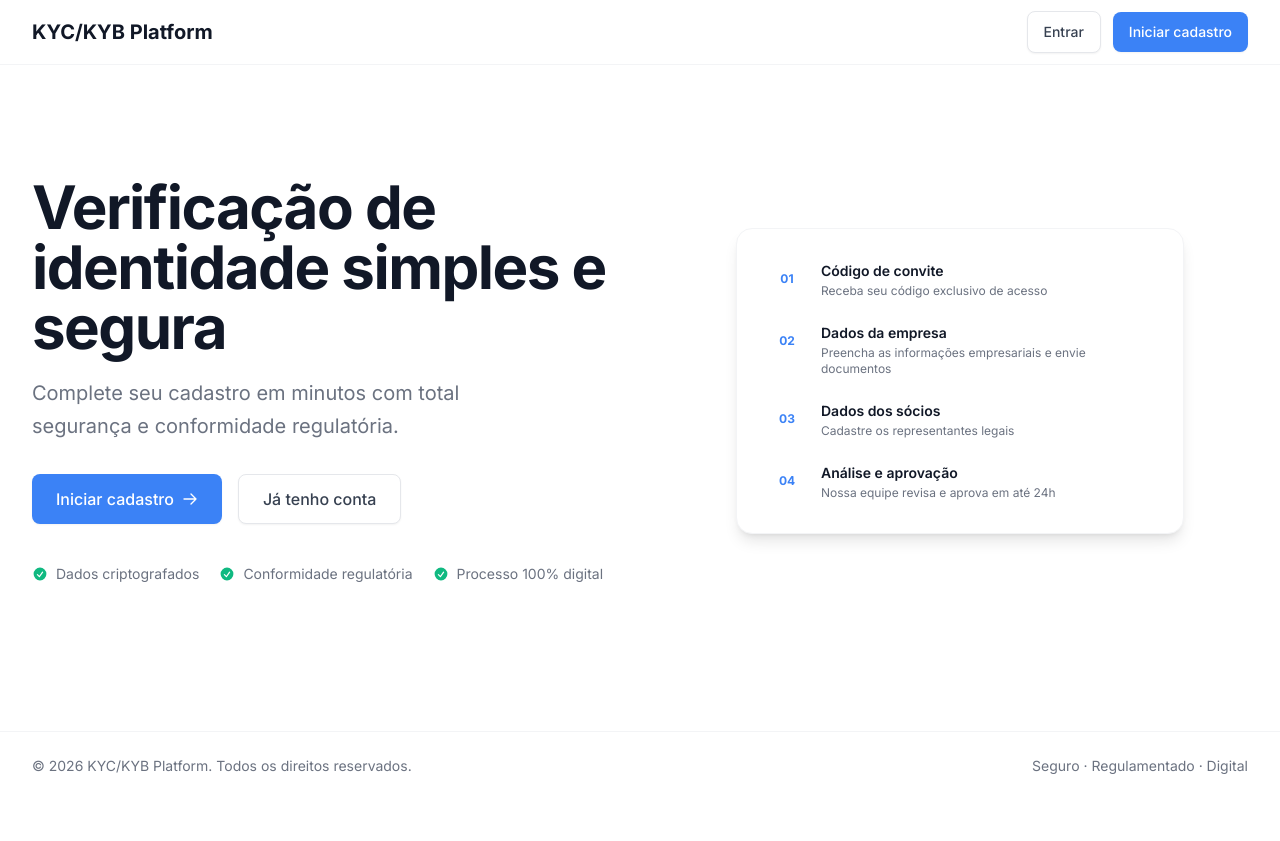
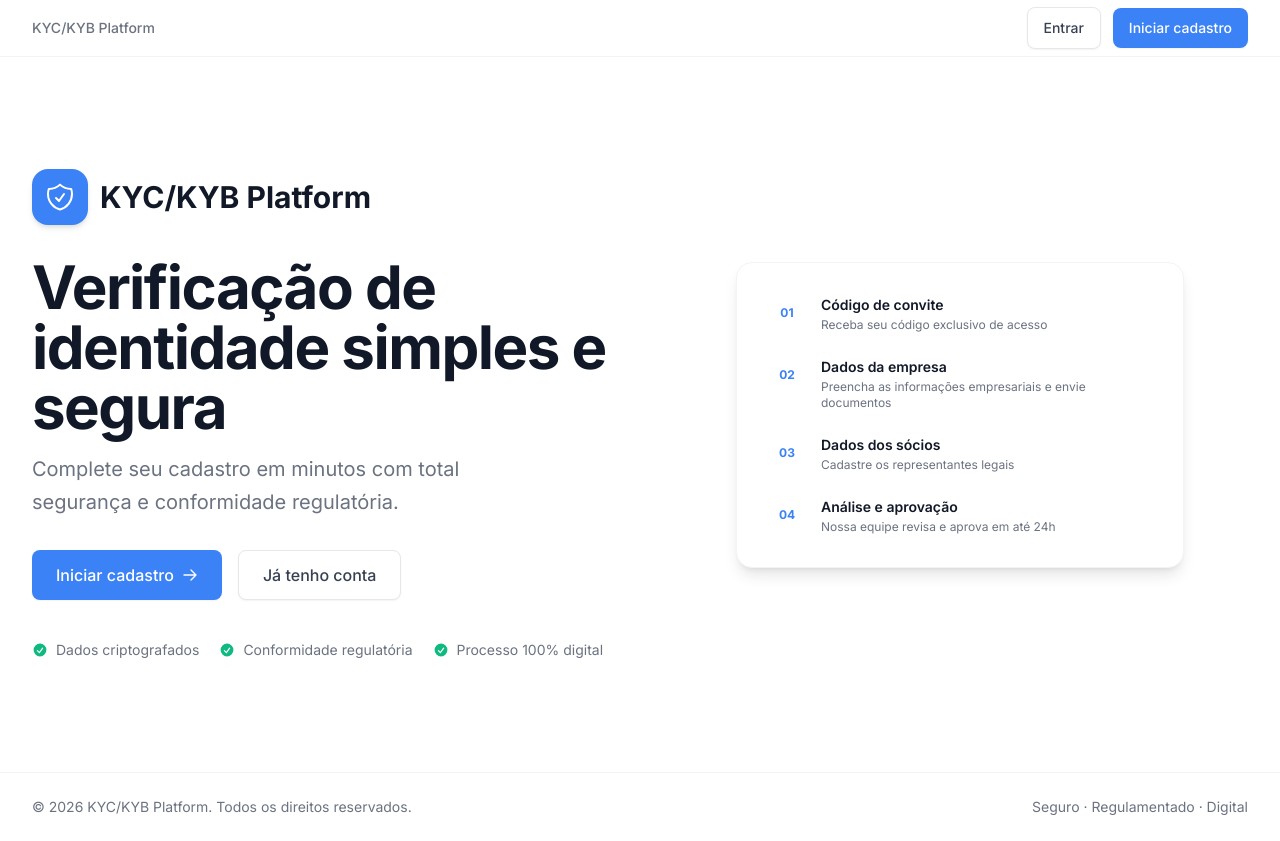
Before and after one commit to brennoclemente/KYC-plataform, a Next.js app in the folder kyc-kyb-onboarding-platform/: page / in a window 1280 px wide. Before the commit the page ends 800 px from the top, so only its background shows below. Built offline with nearby package versions, Linux system fonts and the light colour scheme; no server answers; the database is empty.

Commit message:
fix: remove logo from header, keep only in hero at larger size

```diff
--- a/kyc-kyb-onboarding-platform/src/app/page.tsx
+++ b/kyc-kyb-onboarding-platform/src/app/page.tsx
@@ -33,15 +33,10 @@ export default async function HomePage() {
   return (
     <div className="min-h-screen flex flex-col bg-background">
 
-      {/* ── Header ─────────────────────────────────────────────────────────── */}
-      <header className="bg-white border-b border-gray-100 sticky top-0 z-10">
-        <div className="max-w-7xl mx-auto px-8 h-16 flex items-center justify-between">
-          {theme.logoUrl ? (
-            <Image src={theme.logoUrl} alt={theme.appName} width={140} height={40}
-              className="h-10 w-auto object-contain" />
-          ) : (
-            <span className="text-xl font-bold text-text">{theme.appName}</span>
-          )}
+      {/* ── Header — sem logo, só navegação ────────────────────────────────── */}
+      <header className="bg-white/80 backdrop-blur border-b border-gray-100 sticky top-0 z-10">
+        <div className="max-w-7xl mx-auto px-8 h-14 flex items-center justify-between">
+          <span className="text-sm font-medium text-secondary">{theme.appName}</span>
           <div className="flex items-center gap-3">
             <Link href="/login" className="btn btn-secondary text-sm">Entrar</Link>
             <Link href="/register" className="btn btn-primary text-sm">{theme.heroCtaText}</Link>
@@ -49,22 +44,36 @@ export default async function HomePage() {
         </div>
       </header>
 
-      {/* ── Hero — split layout ─────────────────────────────────────────────── */}
+      {/* ── Hero ────────────────────────────────────────────────────────────── */}
       <main className="flex-1">
         <div className="max-w-7xl mx-auto px-8 py-20 lg:py-28">
           <div className="grid grid-cols-1 lg:grid-cols-2 gap-16 items-center">
 
-            {/* Left — text content */}
+            {/* Left — logo + texto */}
             <div className="space-y-8">
-              {/* Logo grande no hero (se existir) */}
-              {theme.logoUrl && (
-                <div className="mb-4">
-                  <Image src={theme.logoUrl} alt={theme.appName} width={220} height={64}
-                    className="h-16 w-auto object-contain" />
+
+              {/* Logo grande integrado ao hero */}
+              {theme.logoUrl ? (
+                <Image
+                  src={theme.logoUrl}
+                  alt={theme.appName}
+                  width={280}
+                  height={80}
+                  className="h-20 w-auto object-contain"
+                />
+              ) : (
+                <div className="inline-flex items-center gap-3">
+                  <div className="w-14 h-14 rounded-2xl bg-primary flex items-center justify-center shadow-md">
+                    <svg className="w-8 h-8 text-white" fill="none" viewBox="0 0 24 24" stroke="currentColor" strokeWidth={1.5}>
+                      <path strokeLinecap="round" strokeLinejoin="round" d="M9 12.75L11.25 15 15 9.75m-3-7.036A11.959 11.959 0 013.598 6 11.99 11.99 0 003 9.749c0 5.592 3.824 10.29 9 11.623 5.176-1.332 9-6.03 9-11.622 0-1.31-.21-2.571-.598-3.751h-.152c-3.196 0-6.1-1.248-8.25-3.285z" />
+                    </svg>
+                  </div>
+                  <span className="text-3xl font-bold text-text">{theme.appName}</span>
                 </div>
               )}
 
-              <div className="space-y-5">
+              {/* Texto */}
+              <div className="space-y-4">
                 <h1 className="text-5xl lg:text-6xl font-bold text-text leading-tight tracking-tight">
                   {theme.heroTitle}
                 </h1>
@@ -73,6 +82,7 @@ export default async function HomePage() {
                 </p>
               </div>
 
+              {/* CTAs */}
               <div className="flex flex-col sm:flex-row gap-4">
                 <Link href="/register" className="btn btn-primary btn-lg">
                   {theme.heroCtaText}
@@ -87,11 +97,7 @@ export default async function HomePage() {
 
               {/* Trust badges */}
               <div className="flex flex-wrap gap-5 pt-2">
-                {[
-                  'Dados criptografados',
-                  'Conformidade regulatória',
-                  'Processo 100% digital',
-                ].map((badge) => (
+                {['Dados criptografados', 'Conformidade regulatória', 'Processo 100% digital'].map((badge) => (
                   <span key={badge} className="flex items-center gap-2 text-sm text-secondary">
                     <svg className="w-4 h-4 text-emerald-500 shrink-0" fill="currentColor" viewBox="0 0 20 20">
                       <path fillRule="evenodd" d="M10 18a8 8 0 100-16 8 8 0 000 16zm3.857-9.809a.75.75 0 00-1.214-.882l-3.483 4.79-1.88-1.88a.75.75 0 10-1.06 1.061l2.5 2.5a.75.75 0 001.137-.089l4-5.5z" clipRule="evenodd" />
@@ -102,20 +108,18 @@ export default async function HomePage() {
               </div>
             </div>
 
-            {/* Right — visual card */}
+            {/* Right — card de passos */}
             <div className="hidden lg:flex items-center justify-center">
               <div className="relative w-full max-w-md">
-                {/* Background decoration */}
                 <div className="absolute inset-0 bg-primary/5 rounded-3xl transform rotate-3" />
                 <div className="relative bg-white rounded-2xl shadow-lg p-8 space-y-6 border border-gray-100">
-                  {/* Steps */}
                   {[
                     { step: '01', title: 'Código de convite', desc: 'Receba seu código exclusivo de acesso' },
                     { step: '02', title: 'Dados da empresa', desc: 'Preencha as informações empresariais e envie documentos' },
                     { step: '03', title: 'Dados dos sócios', desc: 'Cadastre os representantes legais' },
                     { step: '04', title: 'Análise e aprovação', desc: 'Nossa equipe revisa e aprova em até 24h' },
-                  ].map((item, i) => (
-                    <div key={i} className="flex items-start gap-4">
+                  ].map((item) => (
+                    <div key={item.step} className="flex items-start gap-4">
                       <div className="w-9 h-9 rounded-full bg-primary/10 flex items-center justify-center shrink-0">
                         <span className="text-xs font-bold text-primary">{item.step}</span>
                       </div>
```
